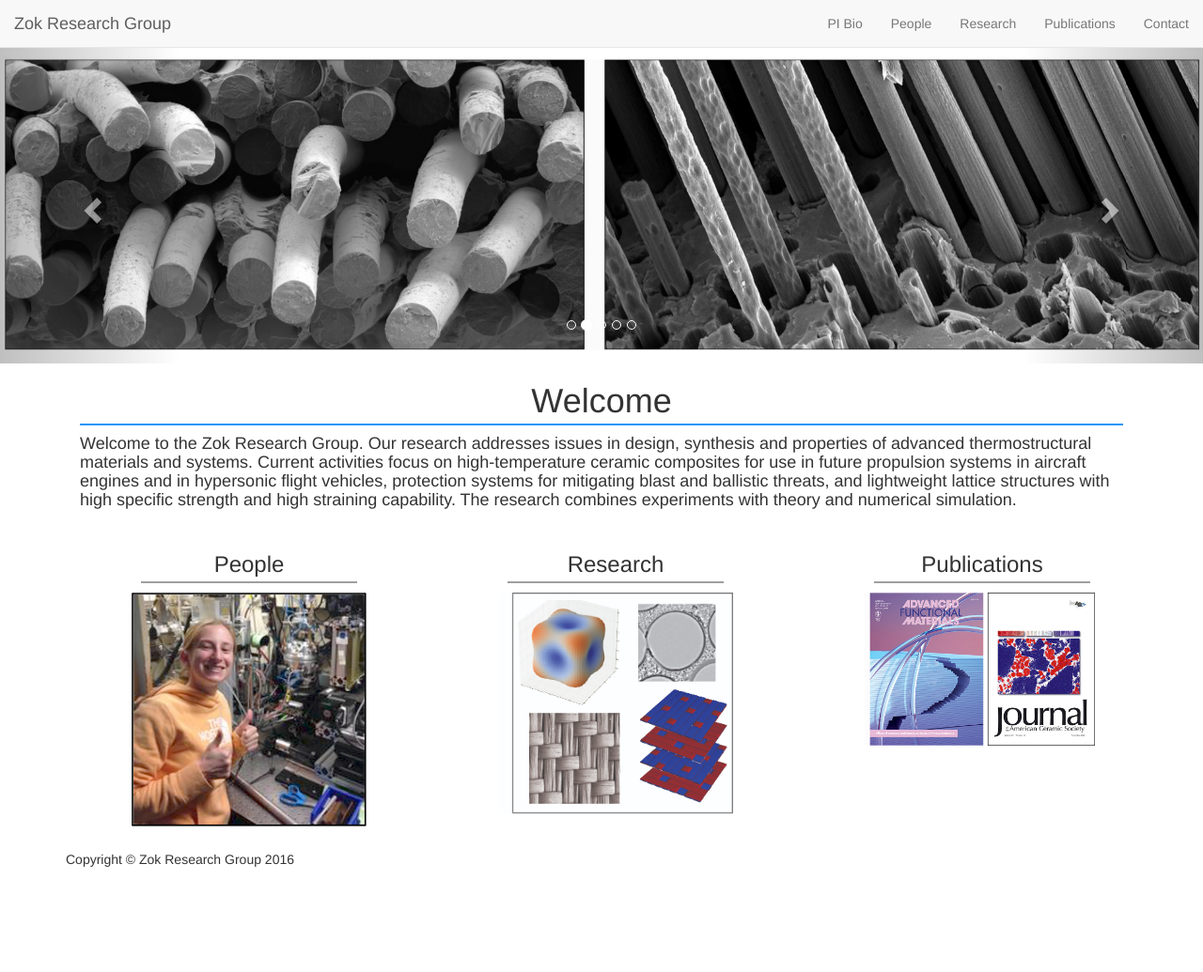
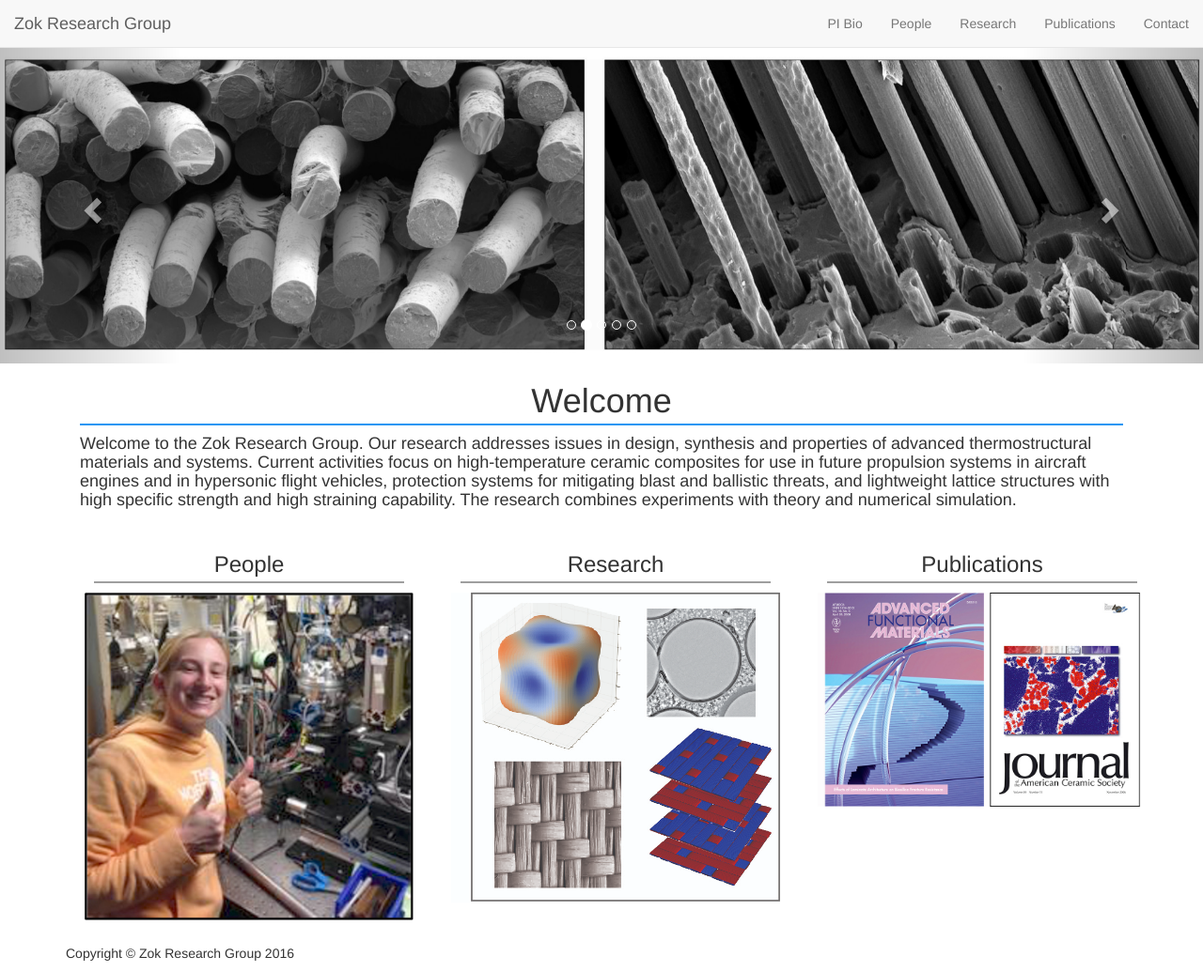
Before and after one commit to latture/zok-group-website, a Jekyll site: the page built from index.html, in a window 1280 px wide and 1035 px high. Shown: the whole window at 94% size. Built offline with Jekyll 4.4.1, drawn with Linux system fonts in a browser that asks for light colours.

Commit message:
Increased max-width for welcome items.

```diff
--- a/assets/css/style.scss
+++ b/assets/css/style.scss
@@ -27,7 +27,7 @@ body {
     }
 
     .welcome-item {
-        max-width: 250px;
+        max-width: 350px;
         text-align: center;
 
         .welcome-title {
```
